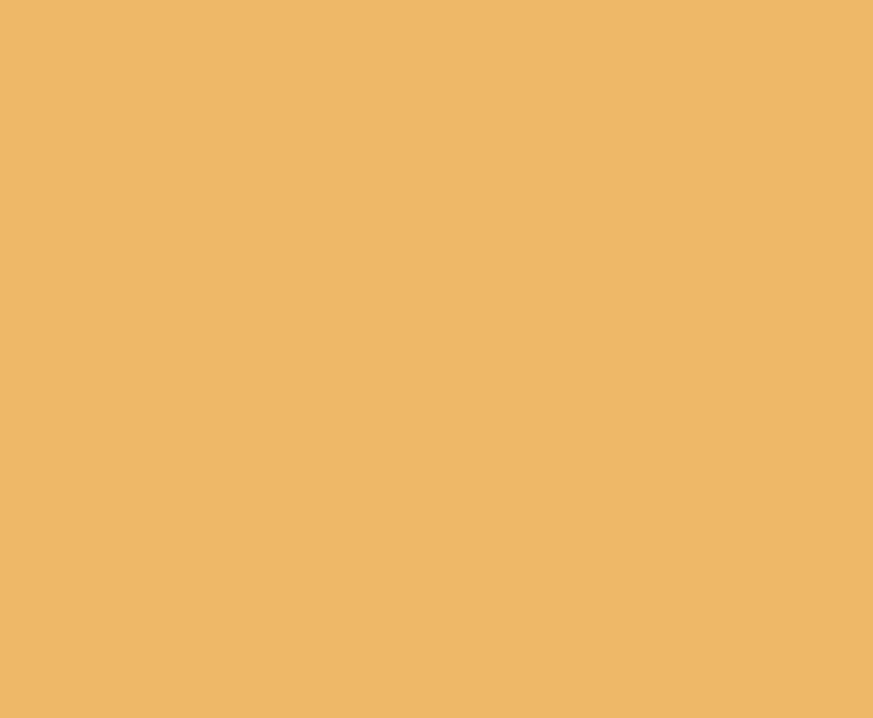
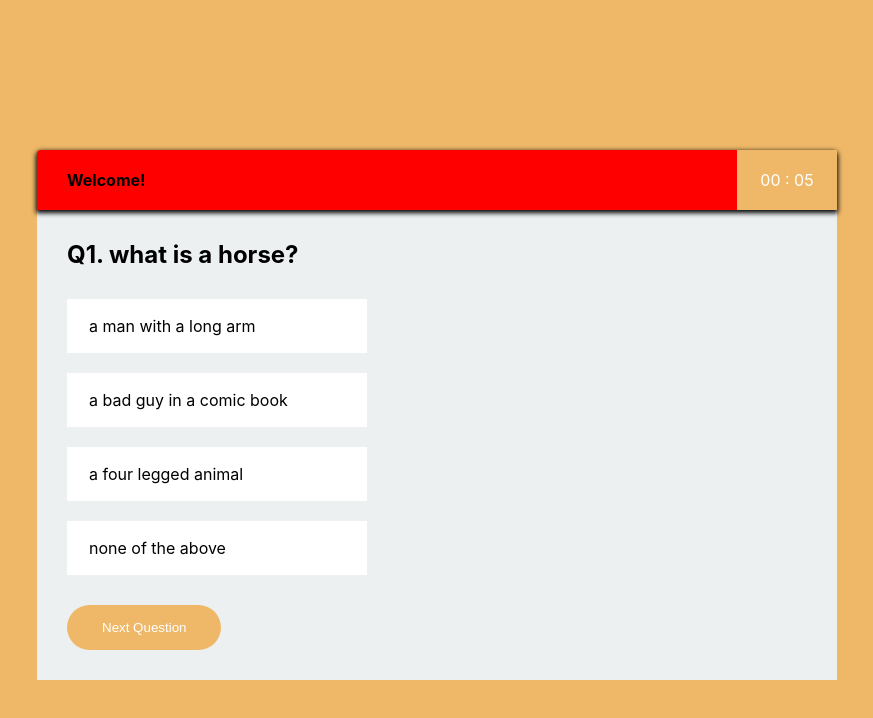
Before and after one commit to tromgreg/boatswainQuiz, a plain HTML site: page quiz.html in a window 1280 px wide. Shown: the whole page, without its empty margins (203-1076 px from the left). Drawn offline with Linux system fonts and the light colour scheme.

Commit message:
this isn't easy

```diff
--- a/JS files/quiz.js
+++ b/JS files/quiz.js
@@ -1,12 +1,120 @@
-function submitName(event){
-    event.preventDefault();
-    let name = document.forms ["name_form"] ["name"] . value;
+let questions =  [
+{
+    id: 1,
+    question: "what is a horse?",
+    answer: "A four legged animal",
+    options:[
+        "a man with a long arm",
+        "a bad guy in a comic book",
+        "a four legged animal",
+        "none of the above"
+    ]
+},
+{
+    id: 2,
+    question: "what is a horse?",
+    answer: "A four legged animal",
+    options:[
+        "a man with a long arm",
+        "a bad guy in a comic book",
+        "a four legged animal",
+        "none of the above"
+    ]
+},
+{
+    id: 3,
+    question: "what is a horse?",
+    answer: "A four legged animal",
+    options:[
+        "a man with a long arm",
+        "a bad guy in a comic book",
+        "a four legged animal",
+        "none of the above"
+    ]
+},
+{
+    id: 4,
+    question: "what is a horse?",
+    answer: "A four legged animal",
+    options:[
+        "a man with a long arm",
+        "a bad guy in a comic book",
+        "a four legged animal",
+        "none of the above"
+    ]
+},
+{
+    id: 5,
+    question: "What is the full form of E-mail",
+    answer: "Electronic Mail",
+    options: [
+        "Electronic Mail",
+        "Electric Mail",
+        "Engine Mail",
+        "None of these"
+    ]
+  }
+];
 
-    //save name
-    sessionStorage.setItem("name", name);
+let question_count = 0;
 
-    location.href = "quiz.html";
+let points = 0;
 
-    console.log(name);
+window.onload = function(){
+    show(question_count);
+};
 
+function next(){
+
+    //last question
+    if (question_count == questions.length - 1){
+        sessionStorage.setItem("time", time);
+        clearInterval(mytime);
+        location.href="end.html";
+    }
+    console.log(question_count);
+
+    let user_answer = document.querySelector("li.option.active").innerHTML;
+
+    //right or wrong answer checker
+
+    if (user_answer == questions[question_count].answer){
+        points += 10;
+        sessionStorage.setItem("points", points);
+    }
+
+    console.log(points);
+
+    question_count++;
+    show(question_count);
 }
+
+function show(count){
+    let question = document.getElementById("questions");
+    let [first, second, third, fourth] = questions[count].options;
+
+    question.innerHTML = `
+    <h2>Q${count = 1}. ${questions [count].question}</h2>
+        <ul class="option_group">
+        <li class="option">${first}</li>
+        <li class="option">${second}</li>
+        <li class="option">${third}</li>
+        <li class="option">${fourth}</li>
+        </ul>`;
+
+ toggleActive();
+}
+
+function toggleActive(){
+    let option = document.querySelectorAll("li.option");
+    for (let i = 0; i < option.length; i++){
+        option[i].onclick = function(){
+            for (let i = 0; i < option.length; i++){
+                if (option[i].classList.contains("active")){
+                    option[i].classList.remove("active");
+                }
+            }
+            option[i].classList.add("active");
+        };
+    }
+}
--- /dev/null
+++ b/JS files/time.js
@@ -0,0 +1,19 @@
+let dt = new Date(new Date().setTime(0));
+let ctime = dt.getTime();
+let seconds = Math.floor((ctime % (1000 * 60))/ 1000);
+let minutes = Math.floor((ctime % (1000 * 60 * 60))/( 1000 * 60));
+console.log(seconds, minutes);
+let time = 0;
+let mytime = setInterval(function(){
+        time++;
+
+        if(seconds < 59) {
+            seconds++;
+        } else {
+            seconds = 0;
+            minutes++;
+        }
+        let formatted_sec = seconds < 10 ? `0${seconds}`: `${seconds}`;
+        let formatted_min = minutes < 10 ? `0${minutes}`: `${minutes}`
+        document.querySelector("span.time").innerHTML = `${formatted_min} : ${formatted_sec}`;
+    }, 1000);
--- /dev/null
+++ b/JS files/user.js
@@ -0,0 +1,6 @@
+let user_name = sessionStorage.getItem("name");
+let user_points = sessionStorage.getItem("points");
+let user_time = sessionStorage.getItem("time");
+document.querySelector("span.name").innerHTML = user_name;
+document.querySelector("span.points").innerHTML = user_points;
+document.querySelector("span.time_taken").innerHTML = user_time;
--- a/quiz.html
+++ b/quiz.html
@@ -9,15 +9,23 @@
 <body>
     <div class="wrapper">
         <div class="quiz">
-            <div class="quiz-header">
+          <div class="quiz_header">
+            <div class="quiz_user">
+              <h4>Welcome! <span class="name"></span></h4>
+            </div>
+            <div class="quiz_timer">
+              <span class="time">00:00</span>
+            </div>
+          </div>
+          <div class="quiz_body">
+          <div id="questions"></div>
 
-
-
-
-            </div>
-
-
+          <button class="btn-next" onclick="next()">Next Question</button>
         </div>
+      </div>
     </div>
-</body>
+    <script src="JS files/quiz.js"></script>
+    <script src="JS files/user.js"></script>
+    <script src="JS files/time.js"></script>
+  </body>
 </html>
--- a/style.css
+++ b/style.css
@@ -26,25 +26,104 @@ body{
 
 }
 
-.welcome_text input{
-    font-size: 45px;
-    height: 50px;
-    width: 500px;
+.welcome_form input {
+    background-color: transparent;
+    color: #fff;
+    font-size: 30px;
+    text-align: center;
+    border: none;
+    border-bottom: 1px solid #fff;
     margin-bottom: 15px;
-    background-color: transparent;
-    border: none;
-    color: white;
 }
 
-.welcome_text button{
-    padding: 15px 0;
-    background-color: transparent;
+.welcome_form input:focus {
+    outline: none;
+}
+
+.welcome_form button {
+    padding: 20px 0;
+    border: none;
     border-radius: 100px;
-    font-size: 20px;
-    transition: 0.5s all;
+    background-color: #fff;
+    color:  #eeb868;
+    font-size: 22px;
+    transition: 0.4s all;
 }
 
 .welcome_text :hover{
     transform: translateY(5px);
-    cursor: ns-resize;
 }
+
+.quiz{
+    display: grid;
+    grid-template-rows: 60px auto;
+    height: 500px;
+    width: 800px;
+}
+
+.quiz_header{
+    display: flex;
+    justify-content: space-between;
+    border-top-left-radius:4px ;
+    border-top-right-radius: 4px;
+    box-shadow:0px 2px 5px 1px black;
+    z-index: 1;
+    background-color: red;
+}
+
+.quiz_body {
+    padding: 30px 30px;
+  }
+  .quiz_user {
+    display: flex;
+    align-items: center;
+    height: 100%;
+    padding-left: 30px;
+  }
+
+  .quiz_timer {
+    display: flex;
+    align-items: center;
+    justify-content: center;
+    height: 100%;
+    width: 100px;
+    background-color: #eeb868;
+    color: #fff;
+  }
+  .quiz_body {
+    background-color: #ecf0f1;
+  }
+
+  .option_group {
+    list-style-type: none;
+    margin: 30px 0;
+  }
+
+  .option {
+    display: block;
+    width: 300px;
+    background-color: #fff;
+    margin-bottom: 20px;
+    padding: 15px 20px;
+    border: 2px solid transparent;
+    transition: 0.4s all;
+  }
+
+  .option:hover {
+    cursor: pointer;
+    /* background-color: rgba(255, 255, 255, 0.1); */
+    border: 2px solid #eeb868;
+    color: #eeb868;
+  }
+  .option.active {
+    background-color:#eeb868;
+    color: #fff;
+  }
+  .btn-next {
+    border: none;
+    padding: 15px 35px;
+    background-color: #eeb868;
+    color: #fff;
+    border-radius: 27px;
+    transition: 0.4s all;
+  }
```
Also changed, not shown: JS files/startScreen.js (added, +8 -0 lines), end.html (added, +23 -0 lines), start.html (renamed from index.html, +2 -6 lines), 1 other file.
